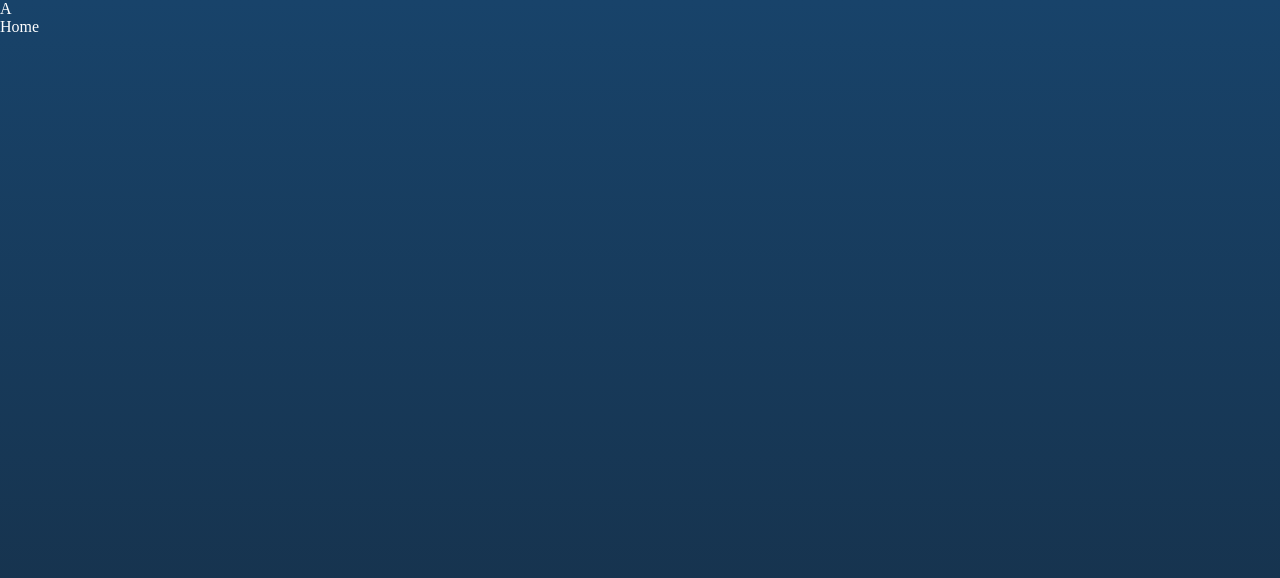
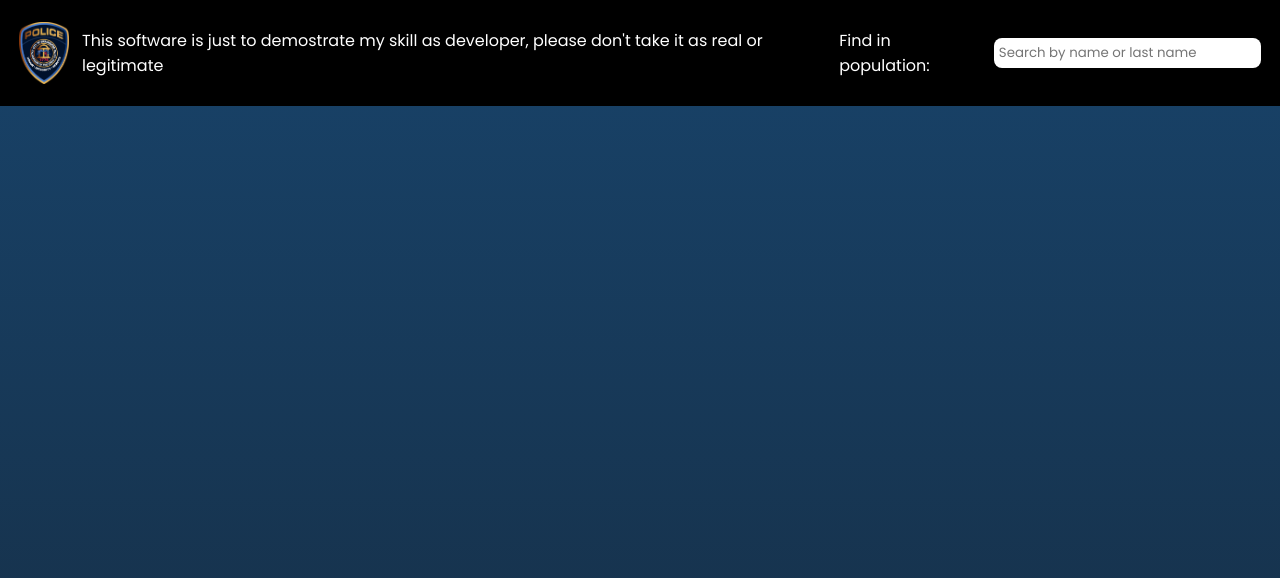
Before and after one commit to alanicio/react_police_database, a React (Create React App) app: page / in a window 1280 px wide. Shown: the top 578 px of the page. Built offline with nearby package versions, Linux system fonts and the light colour scheme.

Commit message:
Header done

```diff
--- /dev/null
+++ b/src/components/Layout/Header/Header.tsx
@@ -0,0 +1,33 @@
+import React, { useState } from "react";
+import { HeaderContainer } from "./styled";
+import LogoPolice from "../../../assets/logos/LogoPolice.png";
+
+const Header = () => {
+   const [search, setSearch] = useState<string>("");
+   const inputChangeHandler = (
+      event: React.ChangeEvent<HTMLInputElement>
+   ): void => {
+      setSearch(event.target.value);
+   };
+   return (
+      <HeaderContainer>
+         <img src={LogoPolice} alt="police" className="police-logo" />
+         <p>
+            This software is just to demostrate my skill as developer, please
+            don't take it as real or legitimate
+         </p>
+         <label htmlFor="search">Find in population:</label>
+         <input
+            type="text"
+            id="search"
+            name="search"
+            value={search}
+            onChange={inputChangeHandler}
+            placeholder="Search by name or last name"
+            autoComplete="off"
+         />
+      </HeaderContainer>
+   );
+};
+
+export default Header;
--- /dev/null
+++ b/src/components/Layout/Header/index.ts
@@ -0,0 +1,3 @@
+import Header from "./Header";
+
+export default Header;
--- /dev/null
+++ b/src/components/Layout/Header/styled.ts
@@ -0,0 +1,25 @@
+import styled from "styled-components";
+
+export const HeaderContainer = styled.header`
+   background-color: black;
+   position: fixed;
+   top: 0;
+   left: 0;
+   width: 100%;
+   display: flex;
+   align-items: center;
+   padding: 12px 1.5vw;
+   box-sizing: border-box;
+   color: white;
+   .police-logo {
+      width: 50px;
+      margin-right: 1vw;
+   }
+   input {
+      padding: 5px;
+      margin-left: 10px;
+   }
+   label {
+      margin-left: auto;
+   }
+`;
--- a/src/components/Layout/Layout.tsx
+++ b/src/components/Layout/Layout.tsx
@@ -1,14 +1,15 @@
 import React from "react";
 import { Outlet } from "react-router-dom";
+import Header from "./Header";
 import { Main } from "./styled";
 
 const Layout = () => {
-  return (
-    <Main>
-      A
-      <Outlet />
-    </Main>
-  );
+   return (
+      <Main>
+         <Header />
+         <Outlet />
+      </Main>
+   );
 };
 
 export default Layout;
--- a/src/index.css
+++ b/src/index.css
@@ -1,5 +1,25 @@
-html, body {
+@import url("https://fonts.googleapis.com/css2?family=Poppins:wght@200;400;700;800&display=swap");
+
+html,
+body {
    padding: 0;
    margin: 0;
+   box-sizing: border-box;
    overflow: auto;
+   max-width: 100vw;
+   max-height: 100vh;
+   font-family: "Poppins", sans-serif;
 }
+
+input {
+   border: none;
+   border-radius: 8px;
+   font-family: "Poppins", sans-serif;
+}
+
+input:focus,
+select:focus,
+textarea:focus,
+button:focus {
+   outline: none;
+}
```
